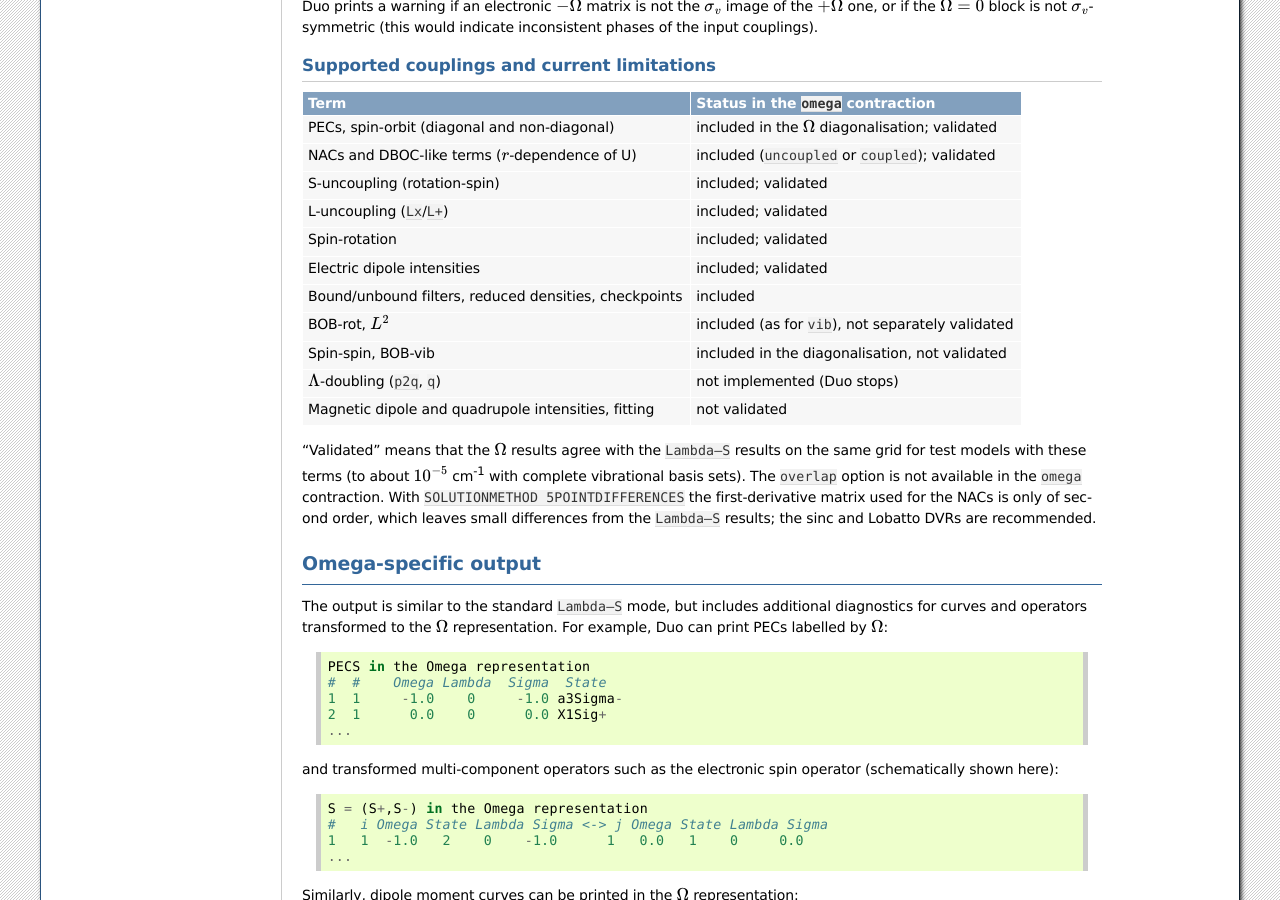
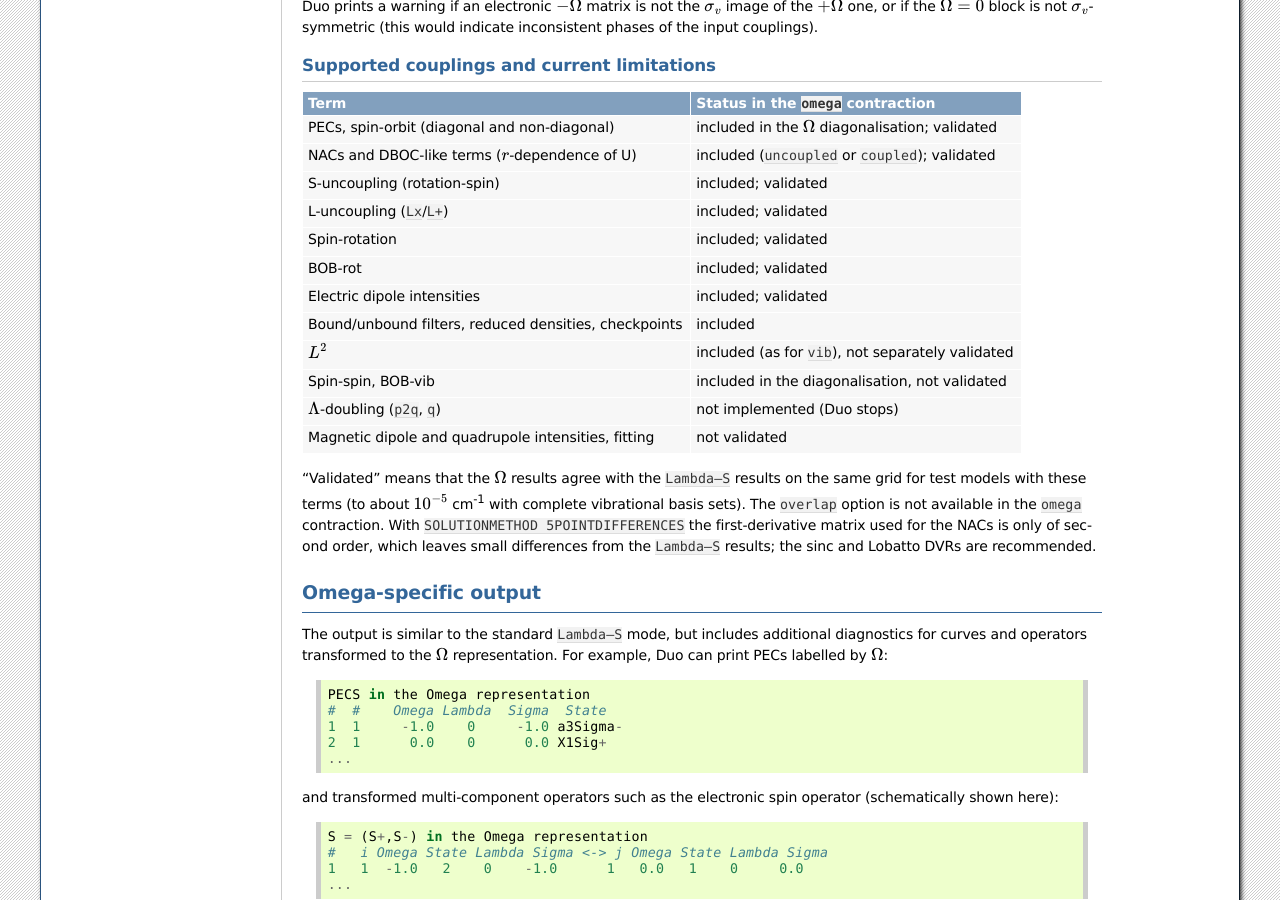
Before and after one commit to Trovemaster/Duo, a Sphinx documentation site: the page built from docs/source/omega.rst, in a window 1280 px wide and 900 px high, scrolled down 6481 px. Built offline with Sphinx 7.4.7, drawn with Linux system fonts in a browser that asks for light colours; cross-references to code outside the pages are shown as plain code.

Commit message:
Omega representation: J.S only within the same state; BOB-rot in J.S and in the -Omega blocks
* Transform_Sigma_Lambda_to_Omega_representation (S+ objects): J.S (S-uncoupling)
  is now applied only within the same electronic state, as in the Lambda-Sigma
  representation. Previously states with the same S and Lambda were coupled.
* The BOB-rot correction (1+g(r)) of the rotational factor now also multiplies
  the S+ (J.S) elements, as f_rot = <B> + <g B> does in the Lambda-Sigma
  representation.
* Bob_omega_create: both Lambdas change sign in the sigma_v image, so that the
  BOB-rot objects are also created for the -Omega blocks of Lambda>0 states (the
  J-dependent BOB-rot term was missing there, which also coupled the parity
  blocks).
* Docs: BOB-rot validated in the Omega representation.

Omega vs Lambda-Sigma, full basis: one 2Pi state with bob-rot 4.4 cm-1 -> 0;
two uncoupled 2Sigma+ states 0.79 cm-1 -> 0.

Fixes #28, fixes #29

```diff
--- a/docs/source/omega.rst
+++ b/docs/source/omega.rst
@@ -388,9 +388,10 @@ NACs and DBOC-like terms (:math:`r`-dependence of U)     included (``uncoupled``
 S-uncoupling (rotation-spin)                             included; validated
 L-uncoupling (``Lx``/``L+``)                             included; validated
 Spin-rotation                                            included; validated
+BOB-rot                                                  included; validated
 Electric dipole intensities                              included; validated
 Bound/unbound filters, reduced densities, checkpoints    included
-BOB-rot, :math:`L^2`                                     included (as for ``vib``), not separately validated
+:math:`L^2`                                              included (as for ``vib``), not separately validated
 Spin-spin, BOB-vib                                       included in the diagonalisation, not validated
 :math:`\Lambda`-doubling (``p2q``, ``q``)                not implemented (Duo stops)
 Magnetic dipole and quadrupole intensities, fitting      not validated
```
Also changed, not shown: 1 other file.
